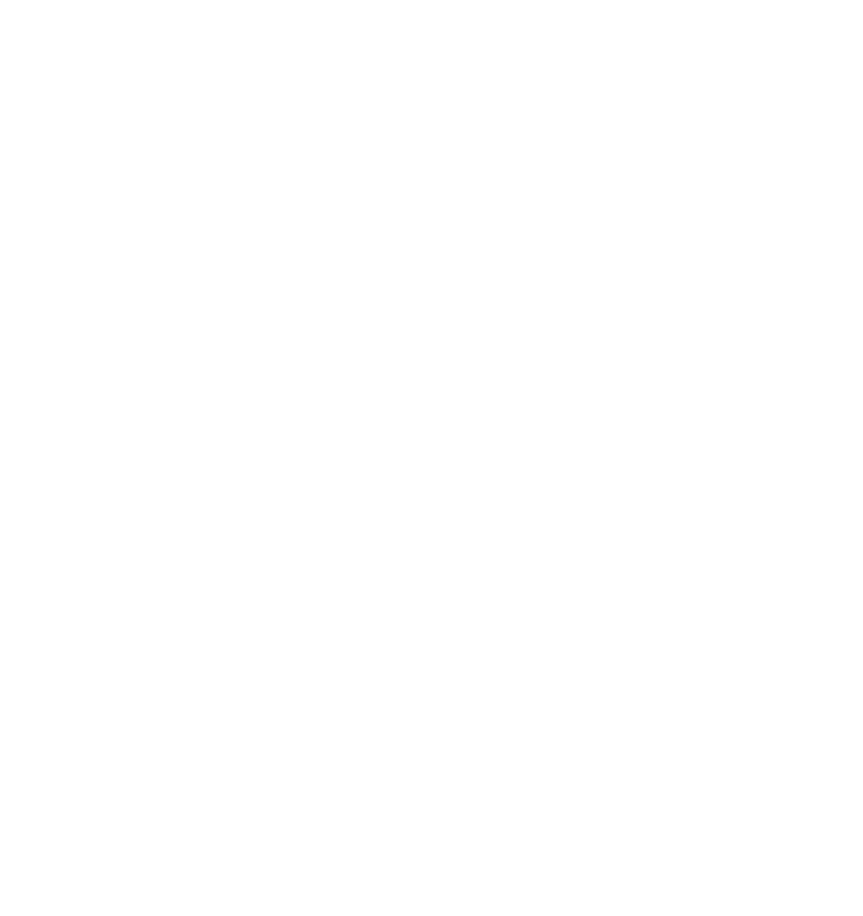
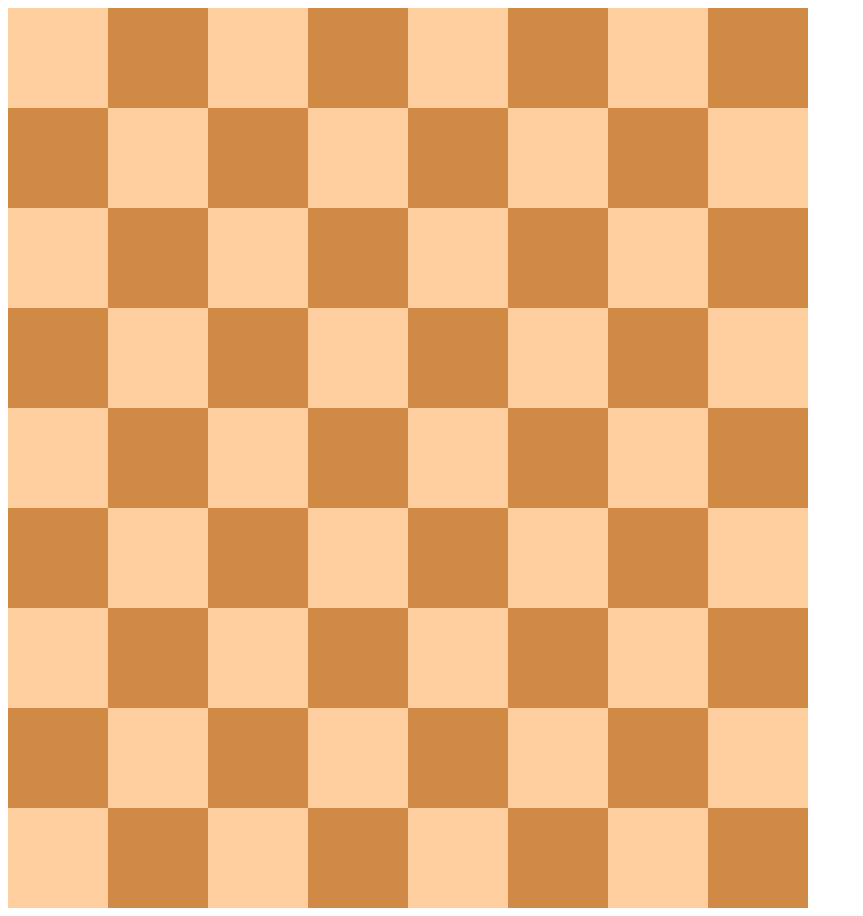
Before and after one commit to lelarry26/css-lab-flexbox-practice_v2, a plain HTML site: page chessboard.html in a window 1280 px wide. Shown: the whole page, without its empty margins (0-863 px from the left). Before the commit the page ends 800 px from the top, so only its background shows below. Drawn offline with Linux system fonts and the light colour scheme.

Commit message:
Adding completed exercises for center button, chessboard, nav bar, and 3 column layout

```diff
--- a/chessboard.html
+++ b/chessboard.html
@@ -5,8 +5,128 @@
     <meta http-equiv="X-UA-Compatible" content="IE=edge">
     <meta name="viewport" content="width=device-width, initial-scale=1.0">
     <title>Chessboard using Flexbox</title>
+    <style>
+        .row {
+            display: flex;
+        }
+
+        .cell {
+      background-color: #ffce9e;
+      width: 100px;
+      height: 100px;
+    }
+
+    .row:nth-child(odd)>.cell:nth-child(even) {
+      background-color: #d18a46;
+    }
+
+    .row:nth-child(even)>.cell:nth-child(odd) {
+      background-color: #d18a46;
+    }
+    </style>
+
 </head>
 <body>
+    <div class="chessboard">
+        <div class="row">
+          <div class="cell"></div>
+          <div class="cell"></div>
+          <div class="cell"></div>
+          <div class="cell"></div>
+          <div class="cell"></div>
+          <div class="cell"></div>
+          <div class="cell"></div>
+          <div class="cell"></div>
+        </div>
 
+        <div class="row">
+          <div class="cell"></div>
+          <div class="cell"></div>
+          <div class="cell"></div>
+          <div class="cell"></div>
+          <div class="cell"></div>
+          <div class="cell"></div>
+          <div class="cell"></div>
+          <div class="cell"></div>
+        </div>
+
+        <div class="row">
+          <div class="cell"></div>
+          <div class="cell"></div>
+          <div class="cell"></div>
+          <div class="cell"></div>
+          <div class="cell"></div>
+          <div class="cell"></div>
+          <div class="cell"></div>
+          <div class="cell"></div>
+        </div>
+
+        <div class="row">
+          <div class="cell"></div>
+          <div class="cell"></div>
+          <div class="cell"></div>
+          <div class="cell"></div>
+          <div class="cell"></div>
+          <div class="cell"></div>
+          <div class="cell"></div>
+          <div class="cell"></div>
+        </div>
+
+        <div class="row">
+          <div class="cell"></div>
+          <div class="cell"></div>
+          <div class="cell"></div>
+          <div class="cell"></div>
+          <div class="cell"></div>
+          <div class="cell"></div>
+          <div class="cell"></div>
+          <div class="cell"></div>
+        </div>
+
+        <div class="row">
+          <div class="cell"></div>
+          <div class="cell"></div>
+          <div class="cell"></div>
+          <div class="cell"></div>
+          <div class="cell"></div>
+          <div class="cell"></div>
+          <div class="cell"></div>
+          <div class="cell"></div>
+        </div>
+
+        <div class="row">
+          <div class="cell"></div>
+          <div class="cell"></div>
+          <div class="cell"></div>
+          <div class="cell"></div>
+          <div class="cell"></div>
+          <div class="cell"></div>
+          <div class="cell"></div>
+          <div class="cell"></div>
+        </div>
+
+        <div class="row">
+          <div class="cell"></div>
+          <div class="cell"></div>
+          <div class="cell"></div>
+          <div class="cell"></div>
+          <div class="cell"></div>
+          <div class="cell"></div>
+          <div class="cell"></div>
+          <div class="cell"></div>
+        </div>
+
+        <div class="row">
+          <div class="cell"></div>
+          <div class="cell"></div>
+          <div class="cell"></div>
+          <div class="cell"></div>
+          <div class="cell"></div>
+          <div class="cell"></div>
+          <div class="cell"></div>
+          <div class="cell"></div>
+        </div>
+
+      </div>
 </body>
 </html>
```
Also changed, not shown: centerButton.html (+22 -0 lines), navigation.html (+38 -0 lines), threeColumnLayout.html (+41 -0 lines).
